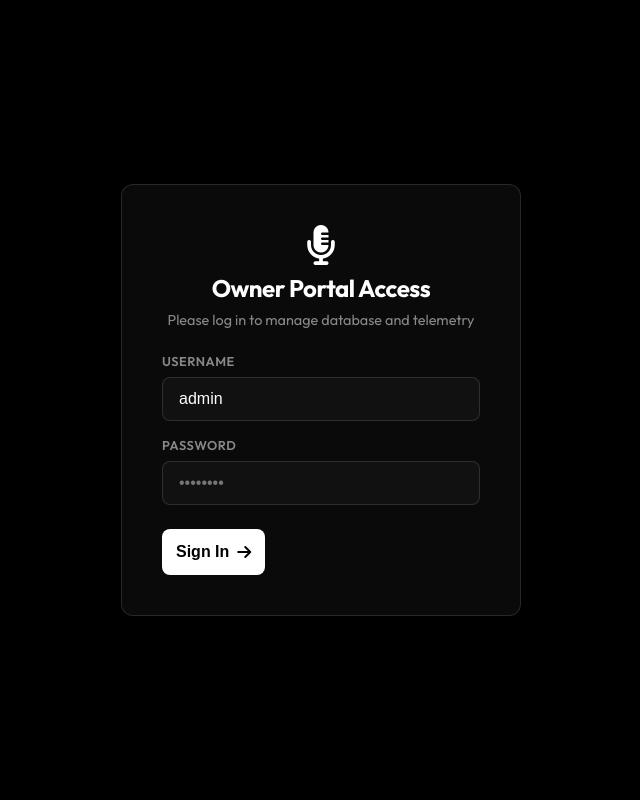
After one commit to TalupulaYaswanth/AI_chartbox_for_customer_care, a Flask app: page /login in a window 1280 px wide. The commit adds this page. Shown: the whole page, without its empty margins (319-959 px from the left). Run offline with Flask 3, Linux system fonts and the light colour scheme.

Commit message:
Implement Owner Sign In starting page and Q&A conversation uploader datasets ingestion portal

```diff
--- a/app.py
+++ b/app.py
@@ -1,10 +1,12 @@
 import os
 import sqlite3
 from datetime import datetime
-from flask import Flask, request, Response, jsonify, render_template
+from flask import Flask, request, Response, jsonify, render_template, session, redirect, url_for
 
 app = Flask(__name__, static_folder="static", template_folder="templates")
+app.secret_key = "supersecretkey_apex_call_center"
 DB_PATH = "school_library.db"
+
 
 # Try importing twilio helper, fallback to basic XML generator if not installed
 try:
@@ -855,8 +857,96 @@ def api_convergence_metrics():
 
 
 # ==========================================
+# 6. LOGIN & DATA UPLOAD ACTIONS
+# ==========================================
+
+@app.route("/login")
+def login_page():
+    """Render the Owner Login Page."""
+    return render_template("login.html")
+
+
+@app.route("/api/login", methods=["POST"])
+def api_login():
+    """Handle Owner Login verification."""
+    data = request.get_json() or {}
+    username = data.get("username")
+    password = data.get("password")
+
+    if username == "admin" and password == "admin123":
+        session["logged_in"] = True
+        return jsonify({"success": True, "redirect": "/"})
+    return jsonify({"success": False, "error": "Invalid Owner Credentials."}), 401
+
+
+@app.route("/api/logout", methods=["POST"])
+def api_logout():
+    """Owner logout endpoint."""
+    session.pop("logged_in", None)
+    return jsonify({"success": True})
+
+
+@app.route("/api/check-auth")
+def api_check_auth():
+    """Verify owner authentication state."""
+    return jsonify({"authenticated": bool(session.get("logged_in"))})
+
+
+@app.route("/api/upload-kb", methods=["POST"])
+def api_upload_kb():
+    """
+    Ingest a Q&A text file and parse its contents.
+    Creates new RAG database entries from Q&A pairs.
+    """
+    if not session.get("logged_in"):
+        return jsonify({"success": False, "error": "Unauthorized owner session."}), 401
+
+    if 'file' not in request.files:
+        return jsonify({"success": False, "error": "No file uploaded."}), 400
+
+    file = request.files['file']
+    if not file or file.filename == '':
+        return jsonify({"success": False, "error": "Empty filename."}), 400
+
+    try:
+        content = file.read().decode('utf-8')
+        lines = content.split('\n')
+
+        conn = get_db()
+        cursor = conn.cursor()
+
+        current_q = None
+        imported_count = 0
+
+        for line in lines:
+            line = line.strip()
+            if not line:
+                continue
+
+            if line.lower().startswith('q:') or line.lower().startswith('question:'):
+                current_q = line.split(':', 1)[1].strip()
+            elif (line.lower().startswith('a:') or line.lower().startswith('answer:')) and current_q:
+                current_a = line.split(':', 1)[1].strip()
+                # Insert parsed Q&A pair directly into SQLite books database!
+                cursor.execute("""
+                    INSERT INTO books (title, author, category, shelf_location, available, description)
+                    VALUES (?, ?, ?, ?, ?, ?)
+                """, (current_q, "Owner Ingestion", "RAG Knowledge", "AI Datasets", 1, current_a))
+                imported_count += 1
+                current_q = None
+
+        conn.commit()
+        conn.close()
+        return jsonify({"success": True, "count": imported_count, "message": f"Successfully ingested {imported_count} Q&A conversation pairs."})
+    except Exception as e:
+        return jsonify({"success": False, "error": str(e)}), 500
+
+
+
+# ==========================================
 # SERVER STARTUP
 # ==========================================
+
 
 if __name__ == "__main__":
     port = int(os.environ.get("FLASK_PORT", 5000))
--- /dev/null
+++ b/templates/login.html
@@ -0,0 +1,206 @@
+<!DOCTYPE html>
+<html lang="en">
+<head>
+    <meta charset="UTF-8">
+    <meta name="viewport" content="width=device-width, initial-scale=1.0">
+    <title>Login - Apex AI Call Center</title>
+    <link rel="stylesheet" href="https://cdnjs.cloudflare.com/ajax/libs/font-awesome/6.4.0/css/all.min.css">
+    <style>
+        @import url('https://fonts.googleapis.com/css2?family=Outfit:wght@300;400;500;600;700&display=swap');
+
+        :root {
+            --bg: #000000;
+            --surface: #0a0a0a;
+            --border-glass: rgba(255, 255, 255, 0.12);
+            --primary: #ffffff;
+            --text-main: #ffffff;
+            --text-muted: #888888;
+            --danger: #ff3b30;
+            --radius: 12px;
+            --transition: all 0.25s ease;
+        }
+
+        * { box-sizing: border-box; margin: 0; padding: 0; }
+        body {
+            background-color: var(--bg);
+            color: var(--text-main);
+            font-family: 'Outfit', sans-serif;
+            display: flex;
+            align-items: center;
+            justify-content: center;
+            min-height: 100vh;
+            overflow: hidden;
+        }
+
+        /* Grid background effect */
+        body::before {
+            content: '';
+            position: absolute;
+            top: 0; left: 0; width: 100%; height: 100%;
+            background-image: radial-gradient(circle at 50% 50%, rgba(255, 255, 255, 0.02) 1px, transparent 1px);
+            background-size: 24px 24px;
+            z-index: -1;
+        }
+
+        .login-card {
+            background: var(--surface);
+            border: 1px solid var(--border-glass);
+            border-radius: var(--radius);
+            padding: 40px;
+            width: 100%;
+            max-width: 400px;
+            box-shadow: 0 20px 50px rgba(0, 0, 0, 0.5);
+            display: flex;
+            flex-direction: column;
+            gap: 24px;
+        }
+
+        .login-header {
+            text-align: center;
+            display: flex;
+            flex-direction: column;
+            gap: 8px;
+        }
+
+        .login-header i {
+            font-size: 2.5rem;
+            color: var(--primary);
+        }
+
+        .login-header h2 {
+            font-size: 1.5rem;
+            font-weight: 700;
+            letter-spacing: -0.5px;
+        }
+
+        .login-header p {
+            font-size: 0.9rem;
+            color: var(--text-muted);
+        }
+
+        .form-group {
+            display: flex;
+            flex-direction: column;
+            gap: 8px;
+        }
+
+        label {
+            font-size: 0.8rem;
+            font-weight: 600;
+            text-transform: uppercase;
+            letter-spacing: 0.5px;
+            color: var(--text-muted);
+        }
+
+        .form-input {
+            background: rgba(255, 255, 255, 0.03);
+            border: 1px solid var(--border-glass);
+            border-radius: 8px;
+            padding: 12px 16px;
+            color: #ffffff;
+            font-size: 1rem;
+            outline: none;
+            transition: var(--transition);
+        }
+
+        .form-input:focus {
+            border-color: var(--primary);
+            box-shadow: 0 0 8px rgba(255, 255, 255, 0.1);
+        }
+
+        .btn {
+            background: var(--primary);
+            color: #000000;
+            border: none;
+            border-radius: 8px;
+            padding: 14px;
+            font-size: 1rem;
+            font-weight: 600;
+            cursor: pointer;
+            display: flex;
+            align-items: center;
+            justify-content: center;
+            gap: 8px;
+            transition: var(--transition);
+        }
+
+        .btn:hover {
+            opacity: 0.9;
+            transform: translateY(-1px);
+        }
+
+        .error-message {
+            background: rgba(255, 59, 48, 0.1);
+            border: 1px solid var(--danger);
+            color: var(--danger);
+            padding: 12px;
+            border-radius: 8px;
+            font-size: 0.85rem;
+            display: none;
+            align-items: center;
+            gap: 8px;
+        }
+    </style>
+</head>
+<body>
+    <div class="login-card">
+        <div class="login-header">
+            <i class="fa-solid fa-microphone-lines"></i>
+            <h2>Owner Portal Access</h2>
+            <p>Please log in to manage database and telemetry</p>
+        </div>
+
+        <div class="error-message" id="error-box">
+            <i class="fa-solid fa-triangle-exclamation"></i>
+            <span id="error-text">Invalid credentials</span>
+        </div>
+
+        <form id="login-form">
+            <div class="form-group" style="margin-bottom: 16px;">
+                <label for="username">Username</label>
+                <input type="text" id="username" class="form-input" placeholder="admin" required value="admin">
+            </div>
+            <div class="form-group" style="margin-bottom: 24px;">
+                <label for="password">Password</label>
+                <input type="password" id="password" class="form-input" placeholder="••••••••" required>
+            </div>
+            <button type="submit" class="btn" id="login-btn">
+                <span>Sign In</span> <i class="fa-solid fa-arrow-right"></i>
+            </button>
+        </form>
+    </div>
+
+    <script>
+        const loginForm = document.getElementById("login-form");
+        const errorBox = document.getElementById("error-box");
+        const errorText = document.getElementById("error-text");
+
+        loginForm.addEventListener("submit", async (e) => {
+            e.preventDefault();
+            const username = document.getElementById("username").value;
+            const password = document.getElementById("password").value;
+
+            try {
+                const res = await fetch("/api/login", {
+                    method: "POST",
+                    headers: { "Content-Type": "application/json" },
+                    body: JSON.stringify({ username, password })
+                });
+                const data = await res.json();
+
+                if (data.success) {
+                    // Set local storage flag
+                    localStorage.setItem("owner_logged_in", "true");
+                    window.location.href = data.redirect || "/";
+                } else {
+                    errorText.innerText = data.error || "Authentication failed.";
+                    errorBox.style.display = "flex";
+                }
+            } catch (err) {
+                errorText.innerText = "Network error. Try again.";
+                errorBox.style.display = "flex";
+            }
+        });
+    </script>
+</body>
+</html>
```
Also changed, not shown: static/app.js (+71 -12 lines), templates/call_center.html (+7 -0 lines), templates/index.html (+18 -0 lines).
